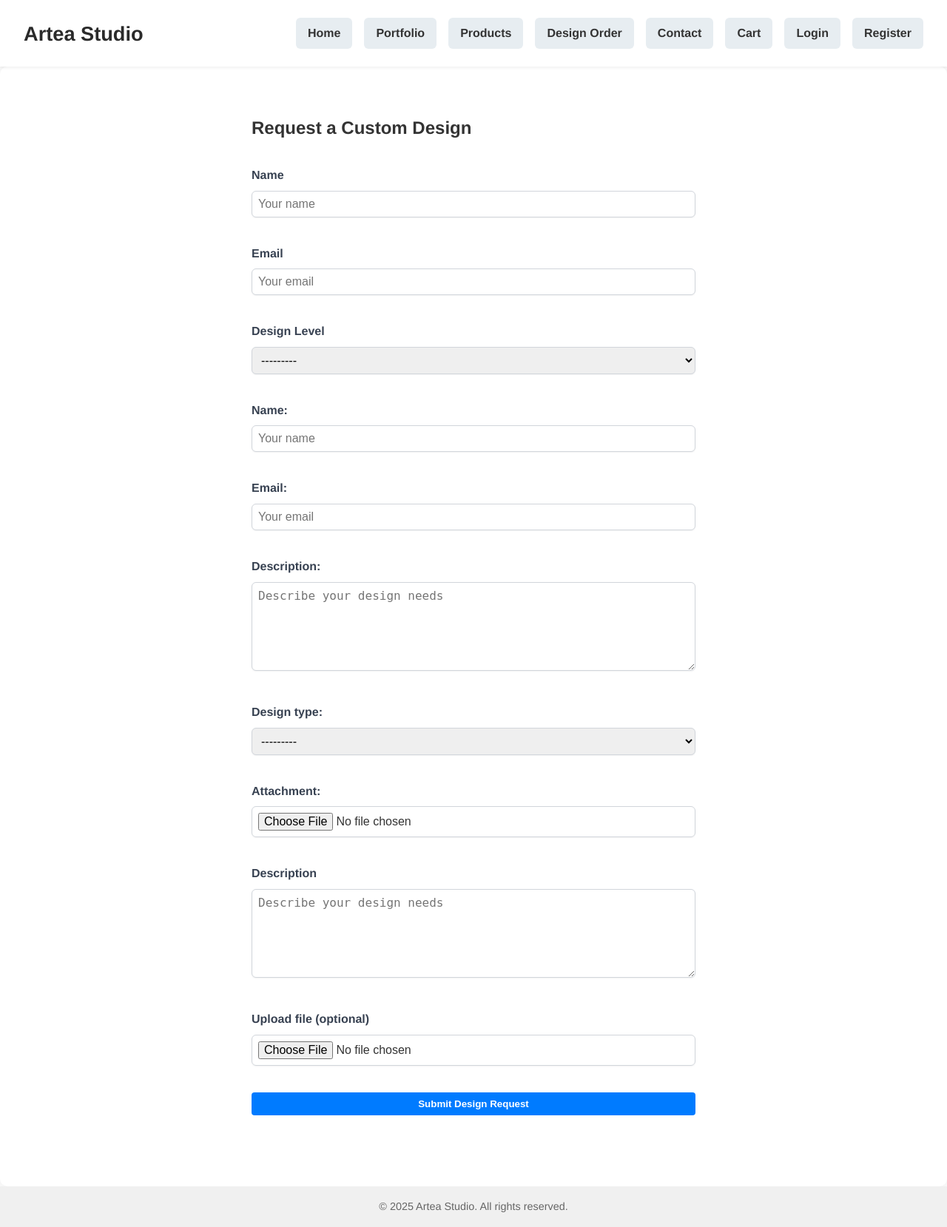
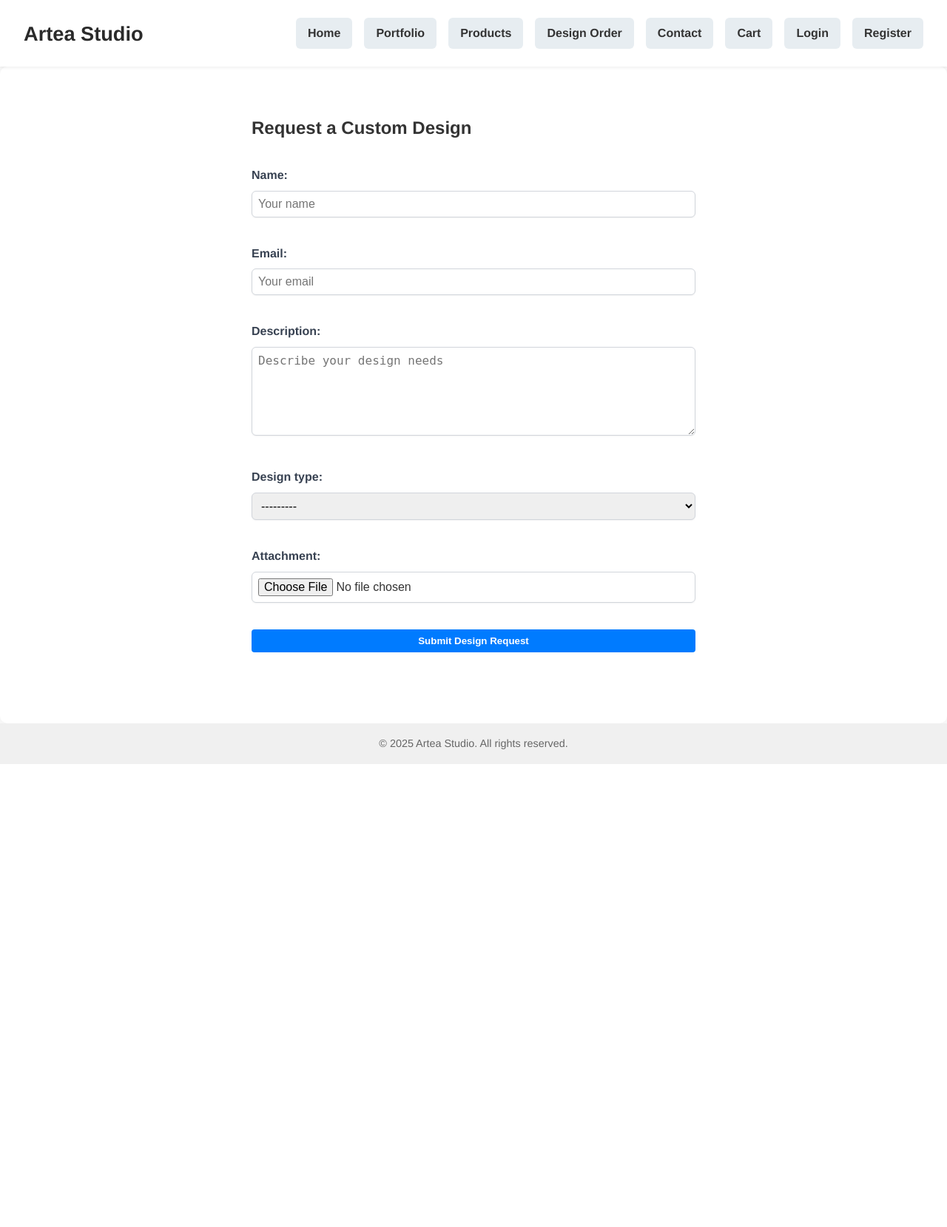
Before and after one commit to creanorcode/project_5, a Django app: page /orders/design/ in a window 1280 px wide. Shown: the whole page at 74% size. After the commit the page ends 1033 px from the top, so only its background shows below. Run offline with Django 4.2, Linux system fonts and the light colour scheme; data that the repository does not hold is empty.

Commit message:
FIX Design Order form: add help_text with design level description and remove duplicate fields.

```diff
--- a/orders/templates/orders/design_order.html
+++ b/orders/templates/orders/design_order.html
@@ -8,21 +8,6 @@
     <h2>Request a Custom Design</h2>
     <form method="post" enctype="multipart/form-data" class="form-section">
         {% csrf_token %}
-
-        <div class="form-group">
-            <label for="{{ form.name.id_for_label }}">Name</label>
-            {{ form.name }}
-        </div>
-
-        <div class="form-group">
-            <label for="{{ form.email.id_for_label }}">Email</label>
-            {{ form.email }}
-        </div>
-
-        <div class="form-group">
-            <label for="{{ form.design_type.id_for_label }}">Design Level</label>
-            {{ form.design_type }}
-        </div>
         {% for field in form %}
             <div class="form-group">
                 {{ field.label_tag }}
@@ -36,16 +21,6 @@
             </div>
         {% endfor %}
 
-        <div class="form-group">
-            <label for="{{ form.description.id_for_label }}">Description</label>
-            {{ form.description }}
-        </div>
-
-        <div class="form-group">
-            <label for="{{ form.attachment.id_for_label }}">Upload file (optional)</label>
-            {{ form.attachment }}
-        </div>
-
         <button type="submit" class="btn btn-primary">Submit Design Request</button>
     </form>
 </section>
```
Also changed, not shown: orders/forms.py (+13 -3 lines).
